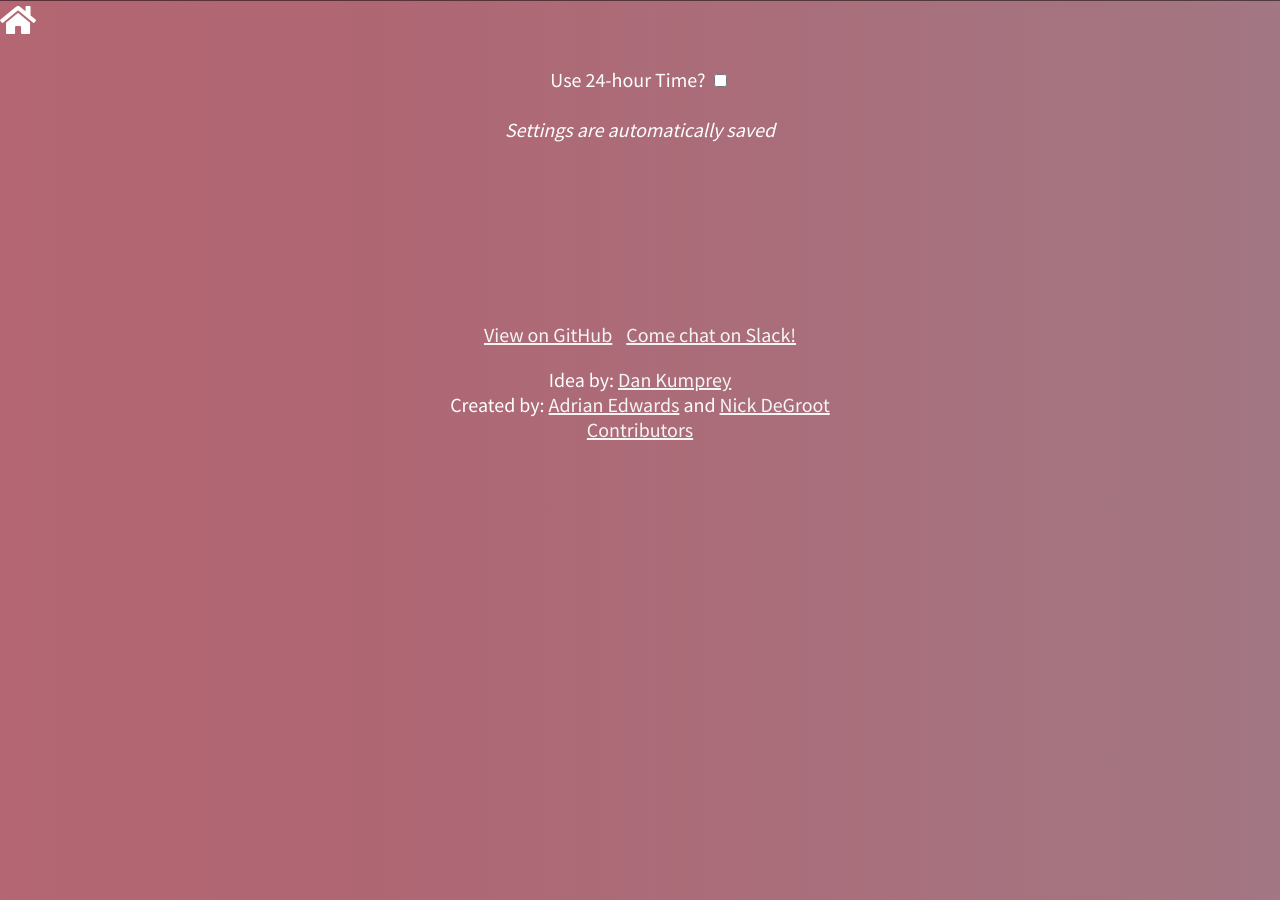
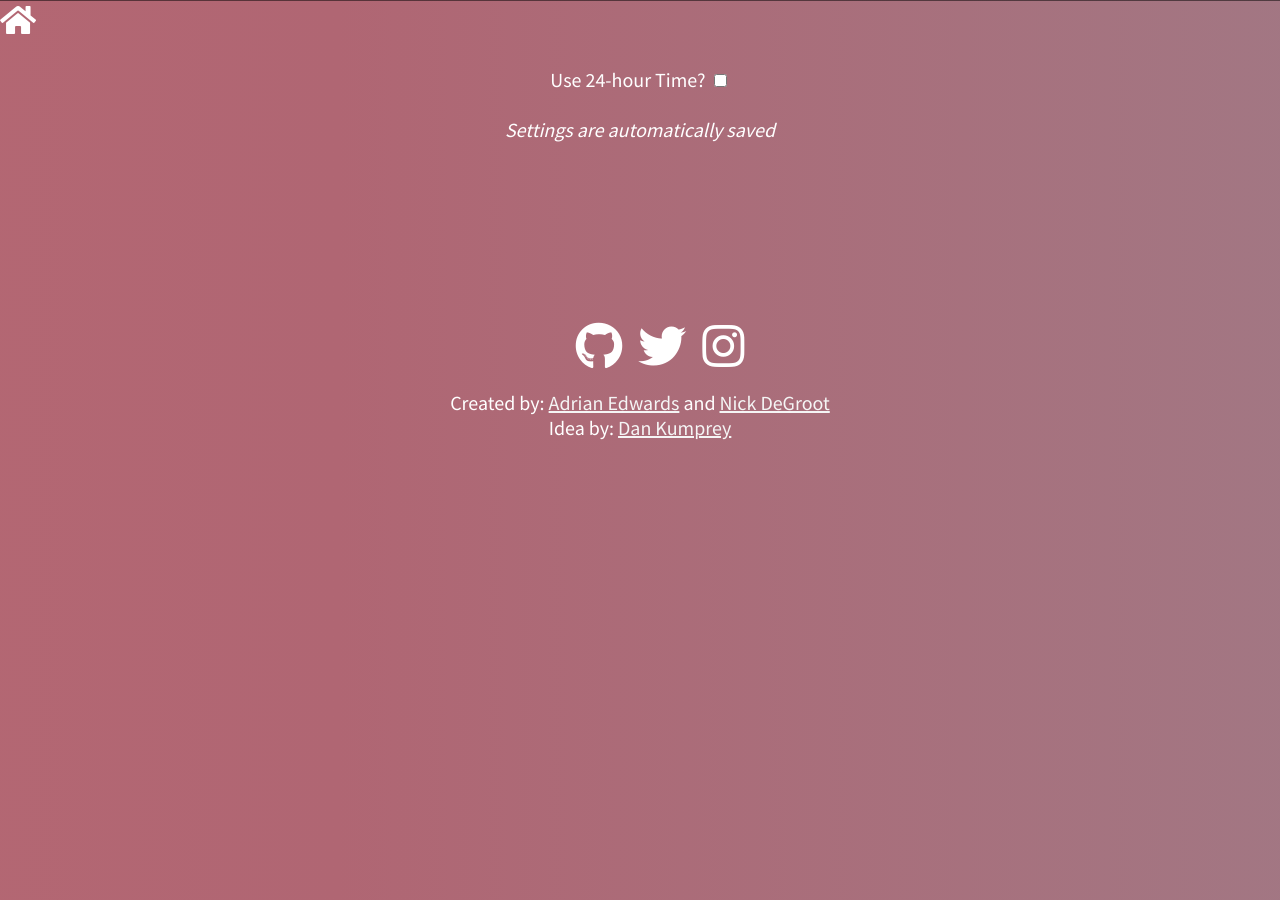
Before and after one commit to MoralCode/ClassClock, a Jekyll site: the page built from settings.html, in a window 1280 px wide. Built offline with Jekyll 4.4.1, drawn with Linux system fonts in a browser that asks for light colours; nearby versions of some CDN libraries.

Commit message:
replace github and slack links with better social media links

```diff
--- a/settings.html
+++ b/settings.html
@@ -15,14 +15,17 @@ title: ClassClock - Settings
 
 
 <section id="credits" class="centered topSpace">
+    <ul class="footer__social">
+        <li><a href="{{ site.githubURL }}"><i class="fab fa-github" aria-hidden="true"></i></a></li>
+        <li><a href="{{ site.twitterURL }}"><i class="fab fa-twitter" aria-hidden="true"></i></a></li>
+        <li><a href="{{ site.instagramURL }}"><i class="fab fa-instagram" aria-hidden="true"></i></a></li>
+    </ul>
 
-    <a class=" topSpace bottomSpace" href="https://github.com/MoralCode/ClassClock">View on GitHub</a>
-    <a class=" topSpace" href="https://join.slack.com/t/classclock/shared_invite/enQtNTE0MDkyNzAwNzU3LWNhMGUwODU2ZjhkYTYxMTgzNDE1OWEyMGY2OGNiNTBhOWM5NDVhZGUzNDVlNzRiZTE3NTNmODFjYWNkNDhmMDU">Come chat on Slack!</a><br>
+
     <p id="credits" class="">
+        Created by: <a href="https://www.adriancedwards.com">Adrian Edwards</a> and
+        <a href="https://nbdeg.com/">Nick DeGroot</a><br>
         Idea by: <a href="https://twitter.com/MrKumprey">Dan Kumprey</a>
-        <br>Created by: <a href="https://www.adriancedwards.com">Adrian Edwards</a> and
-        <a href="https://nbdeg.com/">Nick DeGroot</a>
-        <br><a href="https://github.com/MoralCode/ClassClock/graphs/contributors">Contributors</a>
     </p>
 </section>
 
--- a/style.css
+++ b/style.css
@@ -159,3 +159,38 @@ section#options > * {
     display: flex;
     flex-direction: column;
 }
+
+
+.footer__social {
+    list-style: none;
+    margin: 0;
+  }
+
+  .footer__social li {
+    display: inline-block;
+    font-size: 15px;
+    padding: 0;
+    margin-right: 12px;
+  }
+
+  .footer__social li a {
+    display: block;
+    font-size: 48px;
+    /* line-height: 32px; */
+    text-align: center;
+    /* background-color: rgba(255, 255, 255, 0.03); */
+    color: #ffffff;
+    /* border-radius: 50%; */
+  }
+
+  .footer__social li a:hover,
+  .footer__social li a:focus,
+  .footer__social li a:active {
+    /* background-color: #5b4f96; */
+    color: #c7c7c7;
+    font-weight: normal;
+  }
+
+  .footer__social li:last-child {
+    margin-right: 0;
+  }
```
